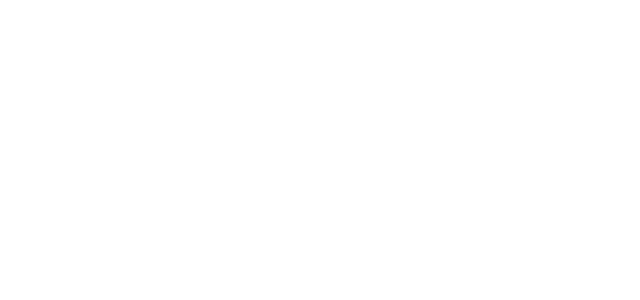
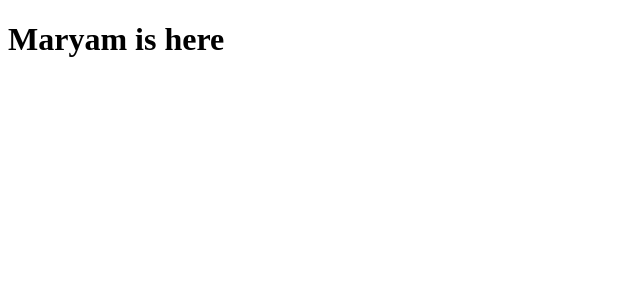
Before and after one commit to ITIFinalProject/final-project-web, a React (Vite) app: page / in a window 1280 px wide. Shown: the top 300 px of the page, without its empty margins (0-640 px from the left). Built offline with nearby package versions, Linux system fonts and the light colour scheme.

Commit message:
Test Maryam

```diff
--- a/src/App.jsx
+++ b/src/App.jsx
@@ -4,7 +4,7 @@
 
   return (
     <>
-
+     <h1>Maryam is here </h1>
     </>
   )
 }
```
